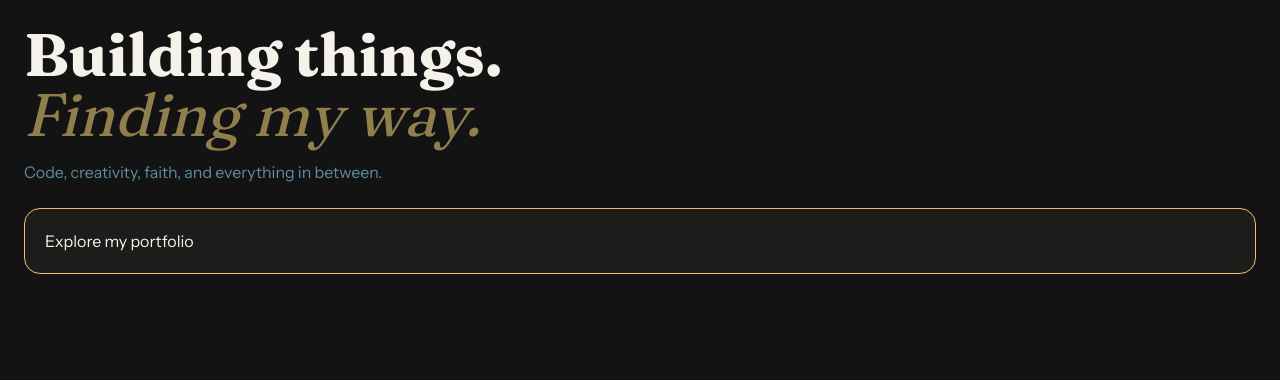
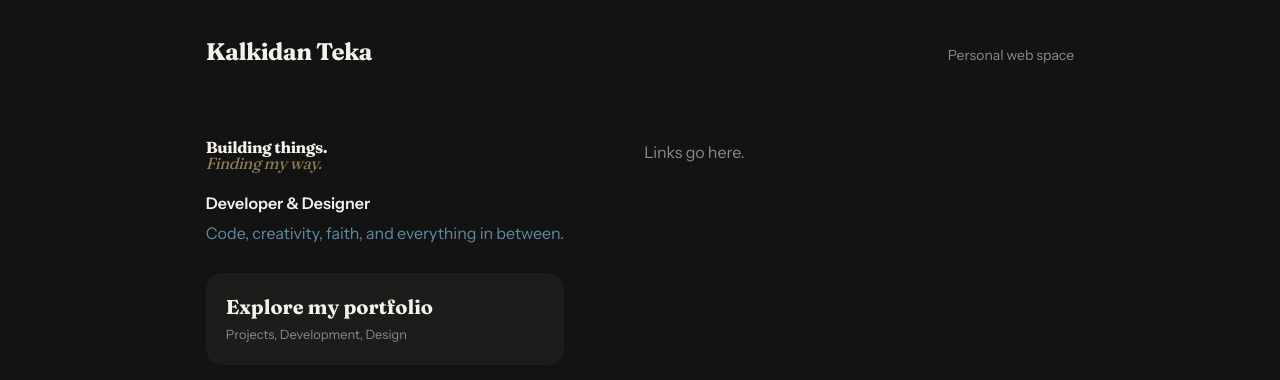
Before and after one commit to kalkidan-teka/my-digital-space, a Next.js app: page / in a window 1280 px wide. Shown: the top 380 px of the page. Built offline with nearby package versions, Linux system fonts and the light colour scheme.

Commit message:
feat: add page skeleton with header and two-column layout

```diff
--- a/app/page.tsx
+++ b/app/page.tsx
@@ -2,13 +2,46 @@ import Image from "next/image";
 
 export default function Home() {
   return (
-    <main className="p-6">
-      <h1 className="font-display text-6xl font-bold">Building things.</h1>
-      <p className="font-display text-6xl italic text-olive">Finding my way.</p>
-      <p className="mt-4 text-steel">Code, creativity, faith, and everything in between.</p>
-      <div className="mt-6 rounded-2xl border border-gold bg-card p-5">
-        Explore my portfolio
+    <div className="mx-auto max-w-270 px-6 pb-16 pt-6 md:px-10 md:pt-9 lg:pb-24">
+      <header className="mb-11 flex items-baseline justify-between lg:mb-18">
+        <span className="font-display text-2xl font-bold tracking-tight">
+          Kalkidan Teka
+        </span>
+        <small className="text-sm text-muted">Personal web space</small>
+      </header>
+
+      <div className="grid gap-11 lg:grid-cols-[5fr_6fr] lg:items-start lg:gap-20">
+        <section className="lg:sticky lg:top-8">
+        <h1 className="font-display text-[clamp(2.75rem,11vm,4.75rem)] font-bold leading-[0.98] tracking-tight">
+          Building things.
+          <span className="block font-normal italic text-olive">
+            Finding my way.
+          </span>
+        </h1>
+        <p className="mb-1.5 mt-5 font-semibold">
+           Developer & Designer
+        </p>
+        <p className="mb-7 max-w-[34ch] text-steel">
+          Code, creativity, faith, and everything in between.
+        </p>
+        <a href="#"
+           className="flex items-cenetr justify-between gap-5 rounded-2xl border-gold bg-card px-5 py-5"
+        >
+          <span>
+            <b className="block font-display text-xl font-bold">
+              Explore my portfolio
+            </b>
+            <small className="text-muted">
+              Projects, Development, Design
+            </small>
+          </span>
+        </a>
+      </section>
+
+      <main>
+        <p className="text-muted">Links go here.</p>
+      </main>
       </div>
-    </main>
+    </div>
   );
 }
```
